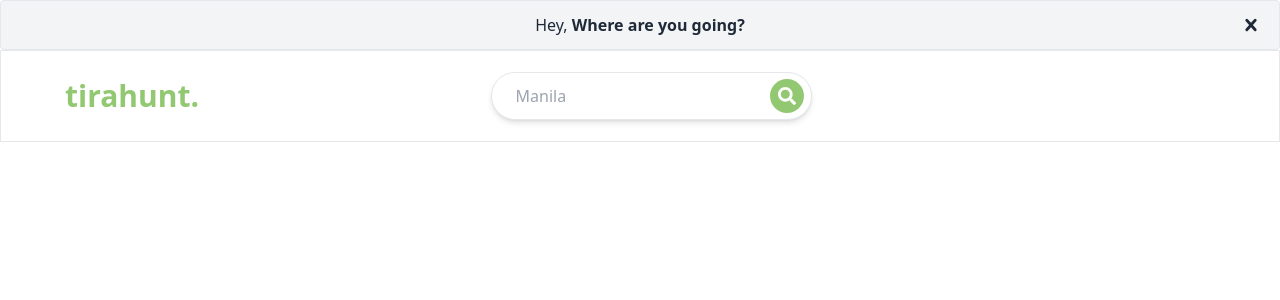
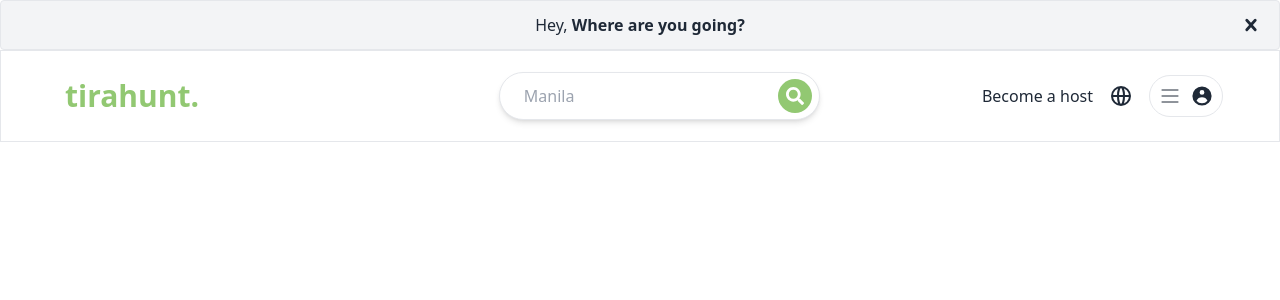
Before and after one commit to rjlb87/tirahunt, a React (Vite) app: page / in a window 1280 px wide. Shown: the top 300 px of the page. Built offline with nearby package versions, Linux system fonts and the light colour scheme.

Commit message:
feature: WP001 added login icons adjusted margins

```diff
--- a/src/common/NavBar.jsx
+++ b/src/common/NavBar.jsx
@@ -1,6 +1,6 @@
 import React, { useState } from "react";
 import { Link } from "react-scroll";
-import { FaSearch } from "react-icons/fa";
+import { FaSearch, FaUserCircle } from "react-icons/fa";
 import { navlink } from "../utils/navlinks";
 
 const NavBar = () => {
@@ -35,7 +35,7 @@ const NavBar = () => {
         </span>
       </div>
 
-      <div className="z-50 fixed flex justify-between items-center w-full h-[92px] px-4 bg-white border nav ">
+      <div className="z-50 fixed flex justify-between items-center w-full h-[92px] px-4 bg-white border nav">
         <div className="flex items-center ml-4 pt-4">
           <Link to="Home" smooth={true} duration={500} onClick={handleCloseNav}>
             <button>
@@ -45,28 +45,9 @@ const NavBar = () => {
             </button>
           </Link>
         </div>
-        {/* <ul className="hidden md:flex">
-          {navlink.map(({ id, link }) => (
-            <li
-              key={id}
-              className="px-3 cursor-pointer font-medium text-black dark:text-white hover:scale-100 dark:hover:text-gray-500 hover:text-gray-500"
-            >
-              <Link
-                activeClass="active"
-                to={link}
-                spy={true}
-                smooth={true}
-                duration={500}
-                onClick={handleCloseNav}
-              >
-                {link}
-              </Link>
-            </li>
-          ))}
-        </ul> */}
-
+        {/* Search bar */}
         <div className="flex-grow flex justify-center">
-          <div className="relative right-20">
+          <div className="relative left-36 mr-20">
             <input
               type="text"
               placeholder="Manila"
@@ -79,6 +60,58 @@ const NavBar = () => {
             </div>
           </div>
         </div>
+
+        <div className="flex-1 flex items-center justify-end space-x-4 text-gray-800 pr-10">
+          <a className="hidden md:inline" href="#">
+            Become a host
+          </a>
+
+          <svg
+            className="h-6 cursor-pointer"
+            xmlns="http://www.w3.org/2000/svg"
+            fill="none"
+            viewBox="0 0 24 24"
+            stroke="currentColor"
+            strokeWidth="2"
+          >
+            <path
+              strokeLinecap="round"
+              strokeLinejoin="round"
+              d="M21 12a9 9 0 01-9 9m9-9a9 9 0 00-9-9m9 9H3m9 9a9 9 0 01-9-9m9 9c1.657 0 3-4.03 3-9s-1.343-9-3-9m0 18c-1.657 0-3-4.03-3-9s1.343-9 3-9m-9 9a9 9 0 019-9"
+            />
+          </svg>
+          {/* tirahunt login/signup icon */}
+          <div className="flex space-x-2 border rounded-full p-2">
+            <svg
+              className="h-6 cursor-pointer"
+              xmlns="http://www.w3.org/2000/svg"
+              fill="none"
+              viewBox="0 0 24 24"
+              stroke="currentColor"
+              strokeWidth="1"
+            >
+              <path
+                strokeLinecap="round"
+                strokeLinejoin="round"
+                d="M4 6h16M4 12h16M4 18h16"
+              />
+            </svg>
+            <svg
+              className="h-6 cursor-pointer"
+              xmlns="http://www.w3.org/2000/svg"
+              viewBox="0 0 20 20"
+              fill="currentColor"
+            >
+              <path
+                fillRule="evenodd"
+                d="M18 10a8 8 0 11-16 0 8 8 0 0116 0zm-6-3a2 2 0 11-4 0 2 2 0 014 0zm-2 4a5 5 0 00-4.546 2.916A5.986 5.986 0 0010 16a5.986 5.986 0 004.546-2.084A5 5 0 0010 11z"
+                clipRule="evenodd"
+              />
+            </svg>
+          </div>
+        </div>
+
+        {/* Mobile navigation */}
         <div
           onClick={() => setNav(!nav)}
           className="cursor-pointer pr-4 z-10 text-gray-700 md:hidden"
@@ -86,7 +119,7 @@ const NavBar = () => {
           {nav ? "✕" : "☰"}
         </div>
         {nav && (
-          <ul className="flex flex-col absolute top-0 left-0 w-full h-screen">
+          <ul className="flex flex-col absolute top-0 left-0 w-full h-screen bg-white">
             {navlink.map(({ id, link }) => (
               <li
                 key={id}
--- a/src/icons/icons.jsx
+++ b/src/icons/icons.jsx
@@ -1,4 +1,5 @@
 import { BiHomeSmile } from 'react-icons/bi'
 import { TbArrowRoundaboutRight } from 'react-icons/tb'
+import { FaSearch } from "react-icons/fa";
 
-export { BiHomeSmile, TbArrowRoundaboutRight }
+export { BiHomeSmile, TbArrowRoundaboutRight, FaSearch }
```
